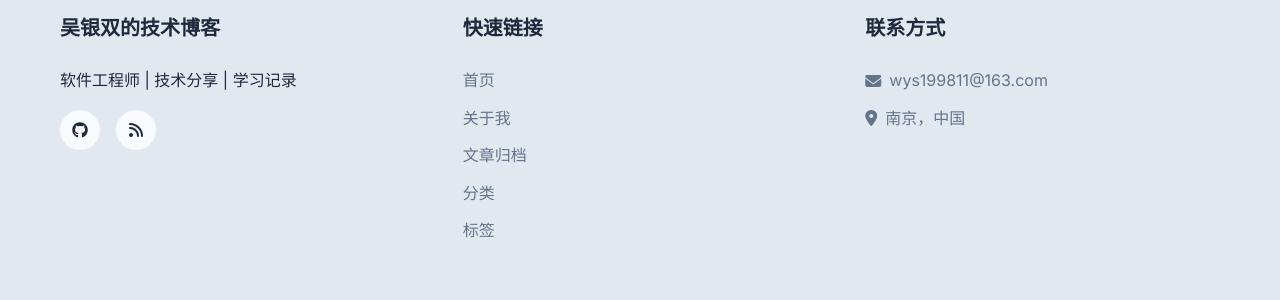
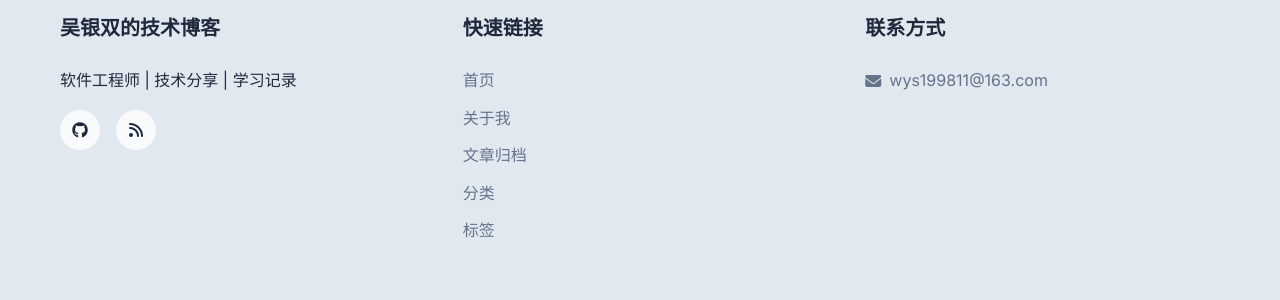
Before and after one commit to wuyinshuang/page, a Jekyll site: the page built from about.md, in a window 1280 px wide. Shown: the part 500-800 px from the top of the page. Built offline with Jekyll 4.4.1, drawn with Linux system fonts in a browser that asks for light colours; our own code applies the rules of GitHub Pages for plain Markdown files.

```diff
--- a/_config.yml
+++ b/_config.yml
@@ -4,7 +4,7 @@ name: "吴银双"
 email: "wys199811@163.com"
 description: "软件工程师 | 技术分享 | 学习记录"
 baseurl: ""
-url: "https://wuyinshuang.github.io"  # 替换为你的域名
+url: "https://wuyinshuang.github.io/page/"  # 替换为你的域名
 github_username: wuyinshuang  # 替换为你的GitHub用户名
 
 # 构建设置
@@ -28,8 +28,6 @@ social_links:
 author:
   name: "吴银双"
   bio: "软件工程师，热衷于学习和技术分享"
-  location: "南京，中国"
-  avatar: "/assets/images/avatar.jpg"
 
 # 排除文件
 exclude:
@@ -47,15 +45,15 @@ include:
 defaults:
   - scope:
       path: ""
-      type: "posts"
+      type: posts
     values:
-      layout: "post"
+      layout: post
       comments: false  # 文章默认关闭评论
   - scope:
       path: ""
-      type: "pages"
+      type: pages
     values:
-      layout: "page"
+      layout: page
   - scope:
       path: ""
     values:
--- a/_includes/footer.html
+++ b/_includes/footer.html
@@ -8,21 +8,6 @@
           {% if site.social_links.github %}
             <a href="https://github.com/{{ site.social_links.github }}" target="_blank" aria-label="GitHub">
               <i class="fab fa-github"></i>
-            </a>
-          {% endif %}
-          {% if site.social_links.twitter %}
-            <a href="https://twitter.com/{{ site.social_links.twitter }}" target="_blank" aria-label="Twitter">
-              <i class="fab fa-twitter"></i>
-            </a>
-          {% endif %}
-          {% if site.social_links.linkedin %}
-            <a href="https://linkedin.com/in/{{ site.social_links.linkedin }}" target="_blank" aria-label="LinkedIn">
-              <i class="fab fa-linkedin"></i>
-            </a>
-          {% endif %}
-          {% if site.social_links.weibo %}
-            <a href="https://weibo.com/{{ site.social_links.weibo }}" target="_blank" aria-label="微博">
-              <i class="fab fa-weibo"></i>
             </a>
           {% endif %}
           <a href="/feed.xml" target="_blank" aria-label="RSS订阅">
@@ -46,7 +31,6 @@
         <h3>联系方式</h3>
         <ul>
           <li><i class="fas fa-envelope"></i> {{ site.email }}</li>
-          <li><i class="fas fa-map-marker-alt"></i> {{ site.author.location }}</li>
         </ul>
       </div>
     </div>
```
